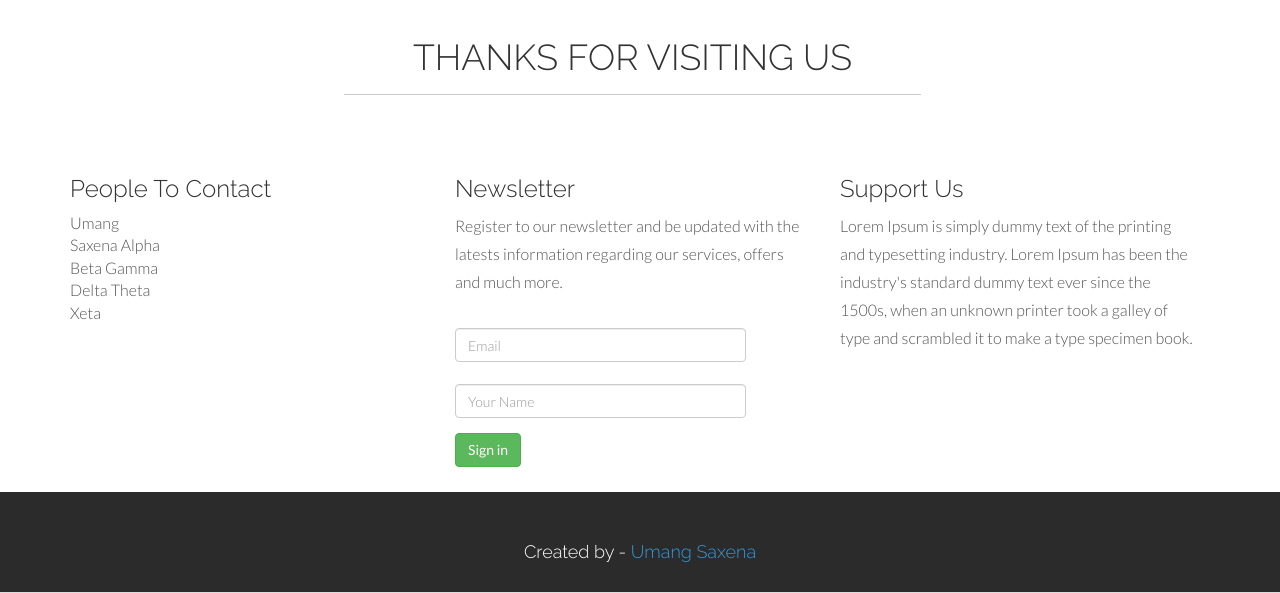
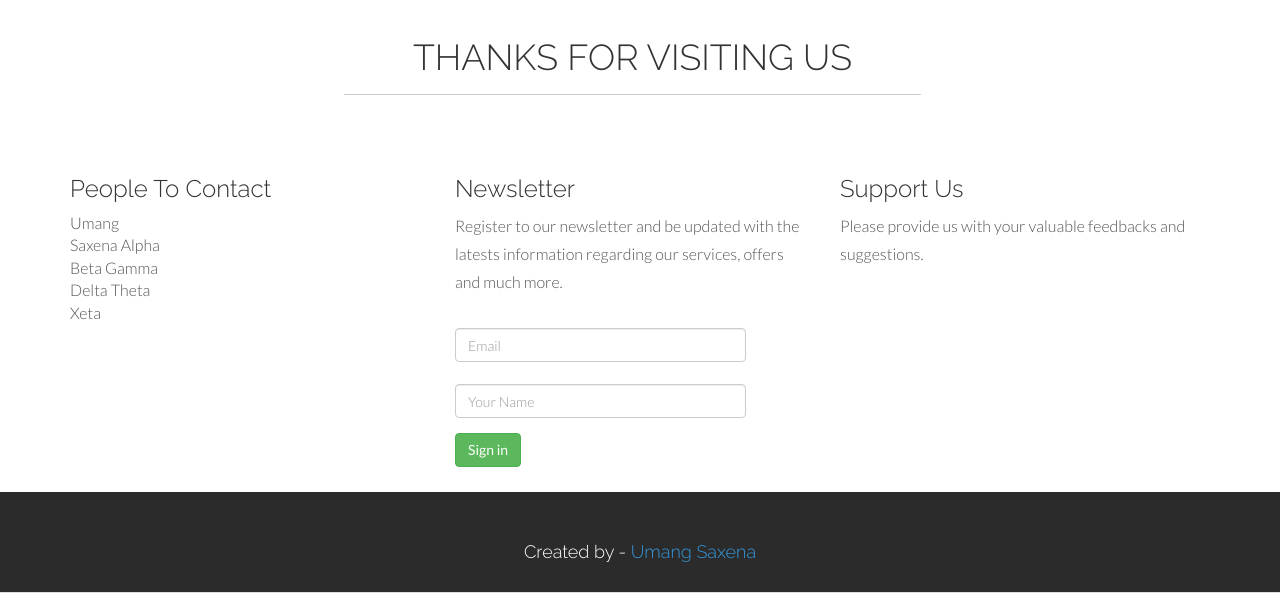
Before and after one commit to GeekByWork/Artzz-Gallery-Site, a PHP site: page /index.php in a window 1280 px wide. Shown: the part 4293-4886 px from the top of the page. Run offline with PHP 8.4, Linux system fonts and the light colour scheme.

Commit message:
Adding text

```diff
--- a/template.php
+++ b/template.php
@@ -253,7 +253,7 @@
 
         <div class="col-lg-4">
             <h3>Support Us</h3>
-            <p>Lorem Ipsum is simply dummy text of the printing and typesetting industry. Lorem Ipsum has been the industry's standard dummy text ever since the 1500s, when an unknown printer took a galley of type and scrambled it to make a type specimen book.</p>
+            <p>Please provide us with your valuable feedbacks and suggestions.</p>
         </div>
 
     </div>
```
